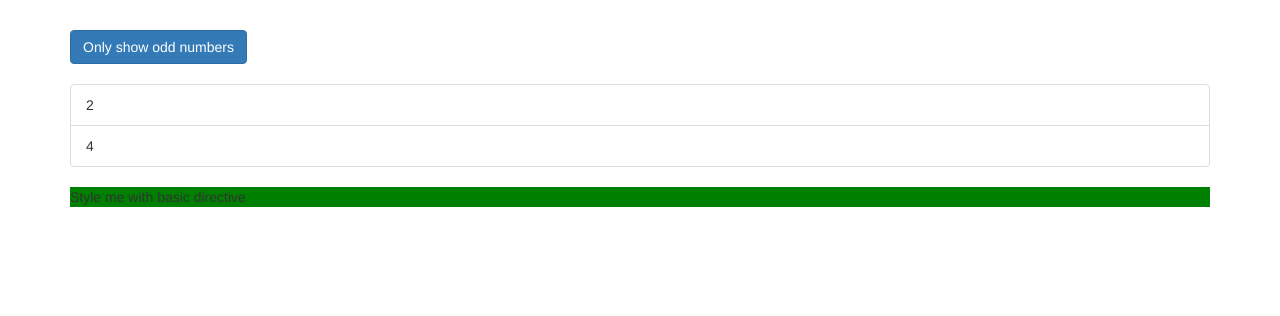
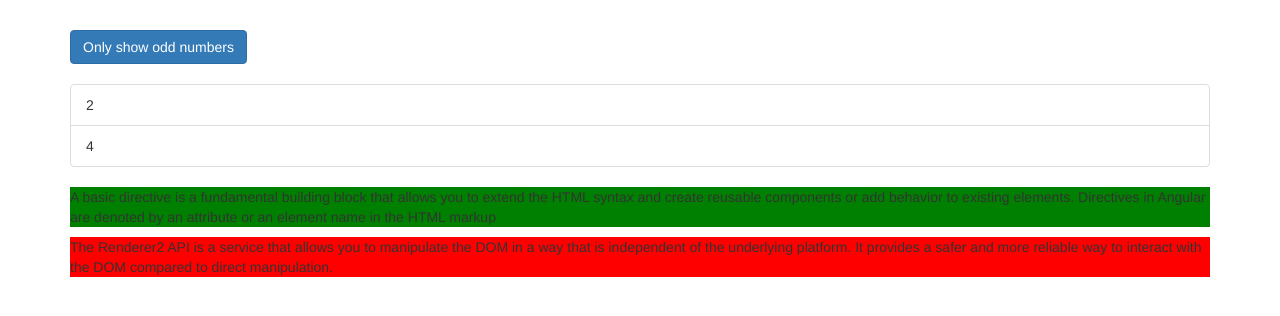
Before and after one commit to amishasubedi/Angular-Directives, an Angular app: page / in a window 1280 px wide. Shown: the top 316 px of the page. Built offline with nearby package versions, Linux system fonts and the light colour scheme.

Commit message:
Renderer2 with directive

```diff
--- a/src/app/app.component.html
+++ b/src/app/app.component.html
@@ -17,7 +17,12 @@
           </li>
         </div>
       </ul>
-      <p appHighlight> Style me with basic directive</p>
+      <p appHighlight>A basic directive is a fundamental building block that allows you to extend the HTML
+        syntax and create reusable components or add behavior to existing elements. Directives in Angular are denoted by
+        an attribute or an element name in the HTML markup</p>
+      <p appBetterHighlight>The Renderer2 API is a service that allows you to manipulate the DOM in a way that is
+        independent of the underlying platform. It provides a safer and more reliable way to interact with the DOM
+        compared to direct manipulation.</p>
       <ng-template [ngIf]="onlyOdd">
         <p>Only odd</p>
       </ng-template>
--- a/src/app/app.module.ts
+++ b/src/app/app.module.ts
@@ -5,11 +5,15 @@ import { FormsModule } from '@angular/forms';
 
 import { AppComponent } from './app.component';
 import { BasicHighlighDirective } from './basic-highlight/basic-highlight.directive';
+import { BetterHighlightDirective } from './better-highlight/better-highlight.directive';
+
 
 @NgModule({
   declarations: [
     AppComponent,
-    BasicHighlighDirective
+    BasicHighlighDirective,
+    BetterHighlightDirective,
+
   ],
   imports: [
     BrowserModule,
--- /dev/null
+++ b/src/app/better-highlight/better-highlight.directive.ts
@@ -0,0 +1,13 @@
+import { Directive, ElementRef, OnInit, Renderer2 } from '@angular/core';
+
+@Directive({
+  selector: '[appBetterHighlight]'
+})
+export class BetterHighlightDirective implements OnInit {
+
+  constructor(private elementRef: ElementRef, private renderer: Renderer2) { }
+
+  ngOnInit() {
+    this.renderer.setStyle(this.elementRef.nativeElement, 'background-color', 'red');
+  }
+}
```
